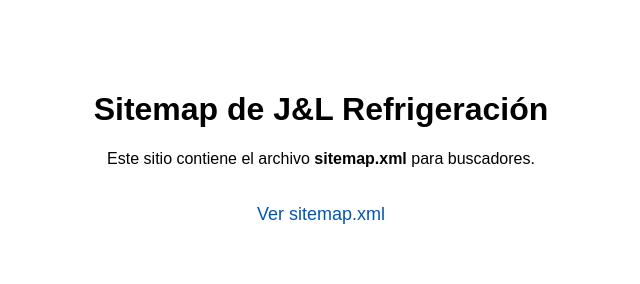
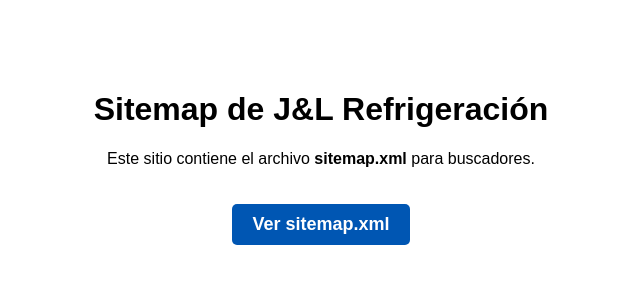
Before and after one commit to vojaramillo/jyl, a plain HTML site: page index.html in a window 1280 px wide. Shown: the whole page, without its empty margins (319-959 px from the left). Drawn offline with Linux system fonts and the light colour scheme.

Commit message:
Update index.html

```diff
--- a/index.html
+++ b/index.html
@@ -26,6 +26,6 @@
 <body>
   <h1>Sitemap de J&L Refrigeración</h1>
   <p>Este sitio contiene el archivo <strong>sitemap.xml</strong> para buscadores.</p>
-  <a href="sitemap.xml" target="_blank">Ver sitemap.xml</a>
+  <a href="sitemap.xml" target="_blank" style="display:inline-block; padding:10px 20px; background:#0056b3; color:white; border-radius:5px; text-decoration:none; font-weight:bold;">Ver sitemap.xml</a>
 </body>
 </html>
```
